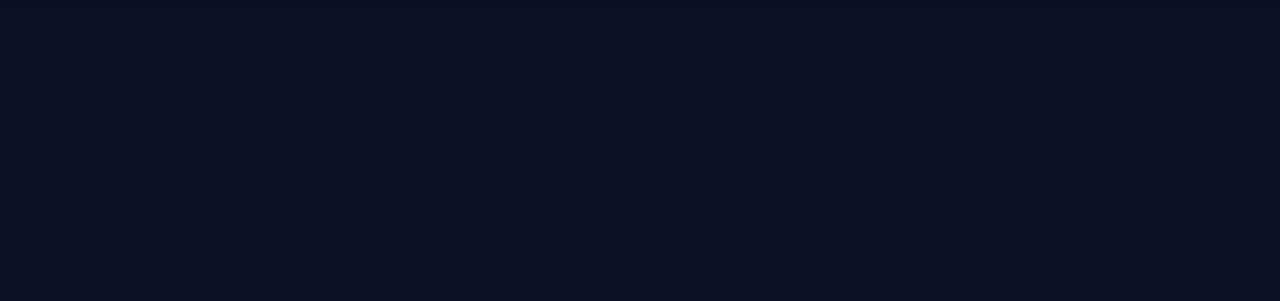
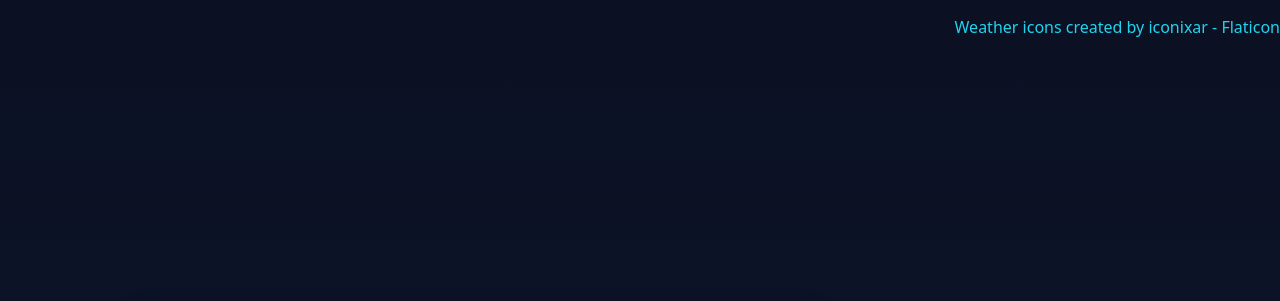
Before and after one commit to Akhilkumar31/weather, a plain HTML site: page index.html in a window 1280 px wide. Shown: the top 301 px of the page. Drawn offline with Linux system fonts and the light colour scheme.

Commit message:
Add footer for weather icons attribution
Added footer with attribution for weather icons.

```diff
--- a/index.html
+++ b/index.html
@@ -38,5 +38,14 @@
   </div>
 
   <script src="app.js"></script>
+  <footer>
+  <p>
+    <a href="https://www.flaticon.com/free-icons/weather" title="weather icons">
+      Weather icons created by iconixar - Flaticon
+    </a>
+  </p>
+</footer>
+
 </body>
+
 </html>
```
